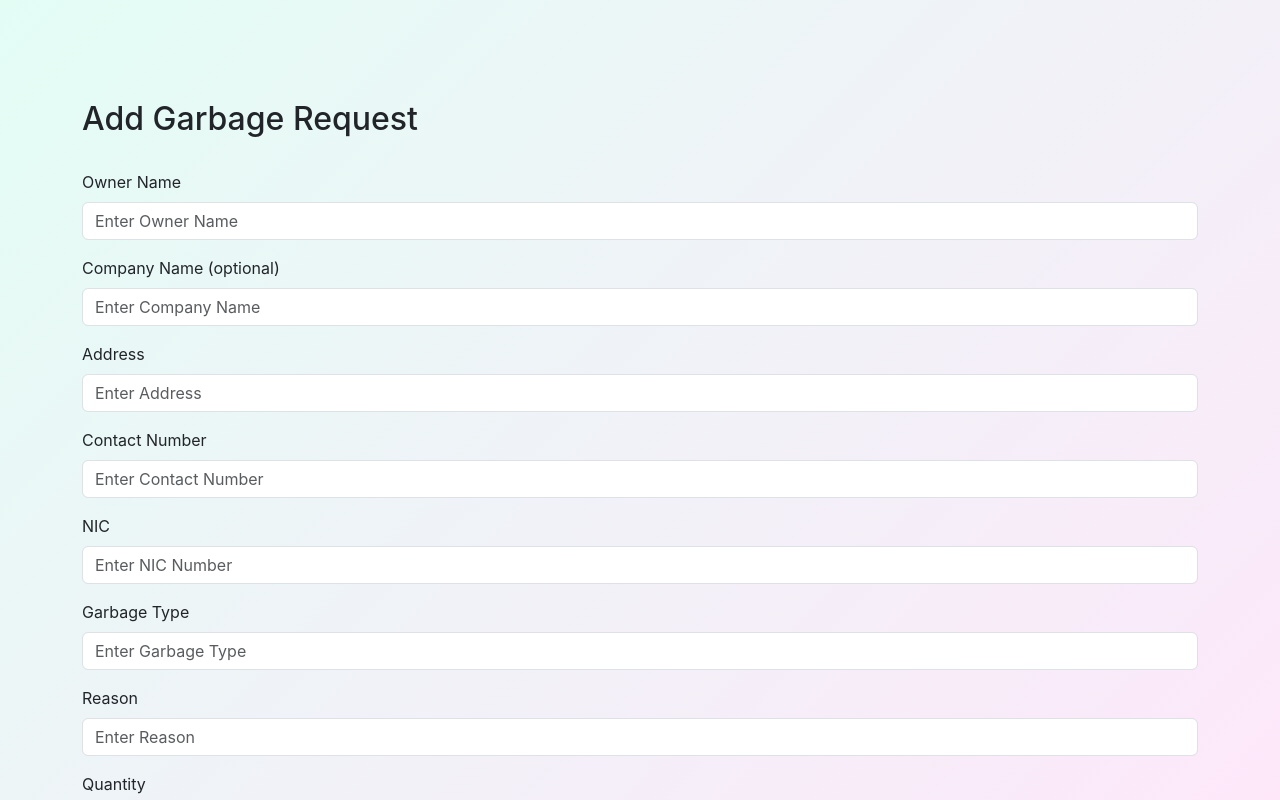
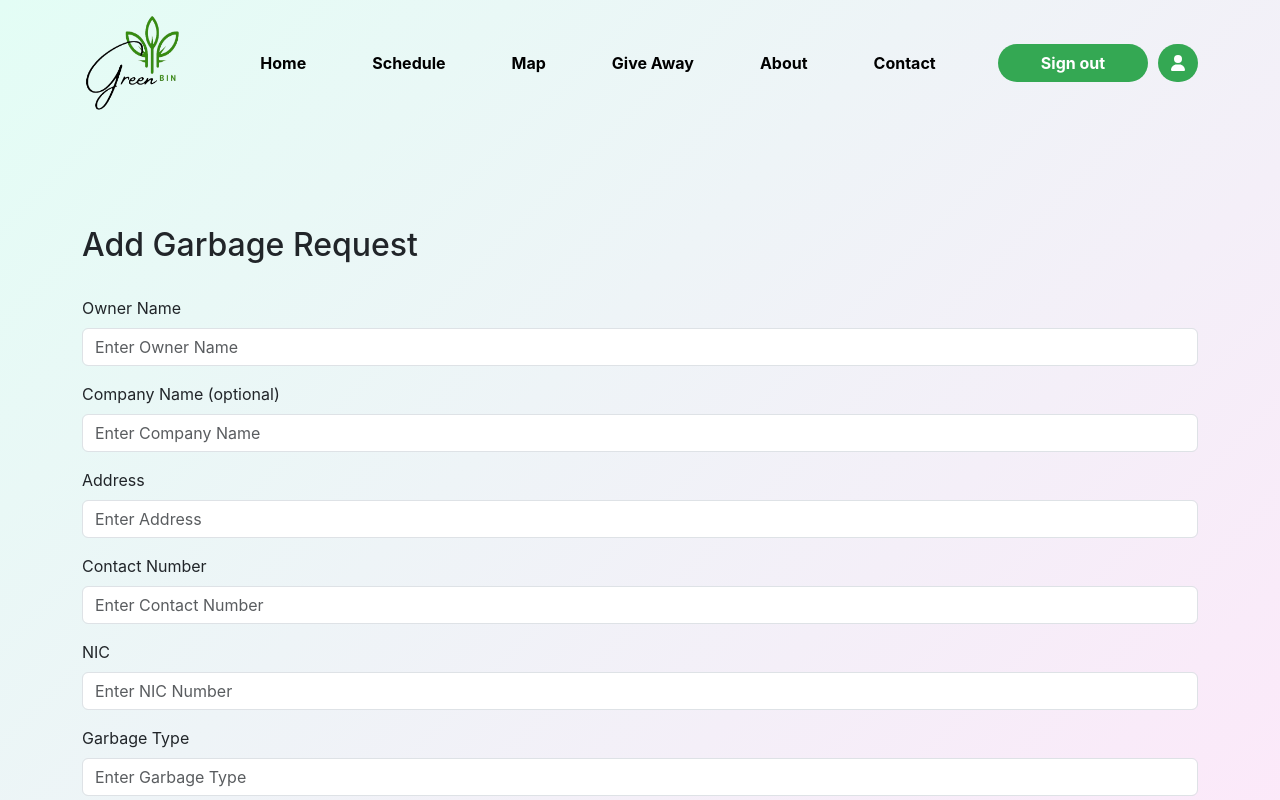
Before and after one commit to sliituni/GarbageManagementSystem, a React (Create React App) app in the folder frontend/: page /addGarbageRequest in a window 1280 px wide. Shown: the top 800 px of the page. Built offline with nearby package versions, Linux system fonts and the light colour scheme.

Commit message:
some edit in styles

```diff
--- a/frontend/src/Components/Binguni/AddGarbageReq.jsx
+++ b/frontend/src/Components/Binguni/AddGarbageReq.jsx
@@ -1,6 +1,7 @@
 import React, { useState } from "react";
 import axios from "axios";
 import { Navigate, useNavigate } from "react-router-dom";
+import { Header } from "../Header";
 
 export default function AddGarbageReq() {
     const Navigate = useNavigate();
@@ -62,6 +63,8 @@ export default function AddGarbageReq() {
 }
 
 return (
+    <div>
+    <Header/>
         <div style={{marginTop:'100px'}}>
             <form className="container" onSubmit={sendData}>
                 <h2>Add Garbage Request</h2><br />
@@ -102,7 +105,9 @@ return (
                 <br/>
                 <h6>Collect within 3 days from the requested date *</h6>
                 <button type="submit" className="btn btn-success rounded-pill" style={{ width: '300px' }}><b>Submit</b></button>
+                <br/><br/>
             </form>
+        </div>
         </div>
     )
 }
--- a/frontend/src/Components/Binguni/Schedule.jsx
+++ b/frontend/src/Components/Binguni/Schedule.jsx
@@ -2,8 +2,8 @@ import React from 'react';
 
 export default function Schedule() {
   return (
-    <div id="gschedule" className="container">
-      <div className="mb-3" style={{ fontSize: '30px', fontWeight: 'bold', color: 'green'}}>Garbage Collection Schedule</div>
+    <div id="gscheadule" className="container" style={{marginTop:'100px'}}>
+      <div className="mb-3" style={{ color:'#34A853', fontWeight:'bold', letterSpacing: '6px'}}><h3><b>GARBAGE COLLECTION SCHEDULE</b></h3></div><br/>
       <table className="table table-bordered">
         <tbody >
         <tr>
--- a/frontend/src/Components/Header.jsx
+++ b/frontend/src/Components/Header.jsx
@@ -9,9 +9,9 @@ export const Header = () => {
   return (
     <nav className="navbar navbar-expand-lg">
       <div className="container container-fluid">
-        <a className="navbar-brand" href="#">
-          <img src={logo} alt="Logo" width="100" height="100" />
-        </a>
+      <Link to={'/landing'} className="navbar-brand">
+      <img src={logo} alt="Logo" width="100" height="100" />
+      </Link>
         <center>
           <div className="collapse navbar-collapse" id="navbarNav">
             <ul className="navbar-nav">
@@ -37,11 +37,11 @@ export const Header = () => {
           </div>
         </center>
         <div>
-          <Link to={"/"} type="button" className="btn btn-success rounded-pill">
+          <Link to={"/"} type="button" className="btn rounded-pill" style={{ width: '150px', background:'#34A853', color:'white' }}>
             <b>Sign out</b>
           </Link>
           <span style={{ marginRight: "10px" }}></span>
-          <Link to={"/profile"} type='button' className="btn btn-success rounded-pill">
+          <Link to={"/profile"} type='button' className="btn rounded-pill" style={{ background:'#34A853', color:'white' }}>
             <FontAwesomeIcon icon={faUser} />
           </Link>
         </div>
--- a/frontend/src/Components/Kavindu/DisplayCS.jsx
+++ b/frontend/src/Components/Kavindu/DisplayCS.jsx
@@ -2,6 +2,7 @@ import React, { useState, useEffect } from "react";
 import axios from "axios";
 import DisplayCSPopup from "./DisplayCSPopup";
 import { useNavigate } from "react-router-dom";
+import { Header } from "../Header";
 
 function DisplayCS() {
 
@@ -29,10 +30,11 @@ function DisplayCS() {
   }, []);
 
   return (
-    <div className="container">
+    <div>
+    <Header/>
+    <div className="container" style={{marginTop:'50px'}}>
       <div className="row justify-content-center">
         <div className="col-md-10">
-          <h2 className="py-4">Community Swap</h2>
           <div className="d-flex justify-content-between align-items-center">
             {/* <div>
               <p style={{ color: 'green' }}>&nbsp;&nbsp;Option for</p>
@@ -40,11 +42,11 @@ function DisplayCS() {
               <p style={{ color: 'green' }}>&nbsp;&nbsp;&nbsp;&nbsp;&nbsp;&nbsp;&nbsp;&nbsp;Over Disposal</p>
             </div> */}
             <div style={{ padding: '10px', marginBottom: '10px' }}>
-              <p style={{ color: 'orange', fontSize: '24px', fontWeight: 'bold', marginBottom: '5px', cursor: 'pointer' }}>&nbsp;&nbsp;Option for Reuse Over Disposal</p>
+              <p style={{ color: '#34A853', fontSize: '24px', fontWeight: 'bold', marginBottom: '5px', cursor: 'pointer', letterSpacing: '5px' }}>OPTION FOR REUSE OVER DISPOSAL</p>
             </div>
 
-            <button className="btn btn-success">
-              <span class="badge bg-secondary" onClick={() => navigate('addItems')}>+ Add Items</span>
+            <button className="btn rounded-pill" style={{ width: '200px', background:'#34A853', color:'white' }}>
+              <span onClick={() => navigate('addItems')}><b>Add Items</b></span>
             </button>
           </div>
           <div className="card" style={{ padding: '20px' }}>
@@ -75,6 +77,7 @@ function DisplayCS() {
         <DisplayCSPopup onClose={() => setCSPopupOpen(false)} itemId={selectedItemId} />
       )}
     </div>
+    </div>
   );
 }
 
--- a/frontend/src/Components/Lakmal/Landing.jsx
+++ b/frontend/src/Components/Lakmal/Landing.jsx
@@ -30,18 +30,18 @@ export default function Landing() {
       <div className='container' style={{ marginLeft:'50%',paddingTop:'175px'}}>
         <div className='row'>
           <div className='col-sm-6'>
-            <div className='btn' style={{ width: '100%', height: '25%', padding: 20, background: '#1111', borderRadius: 20, justifyContent: 'flex-start', alignItems: 'center', gap: 45, display: 'inline-flex' }}>
+              <Link to={'/cs/main'} className='btn' style={{ width: '100%', height: '25%', padding: 20, background: '#1111', borderRadius: 20, justifyContent: 'flex-start', alignItems: 'center', gap: 45, display: 'inline-flex' }}>
                 <div style={{ justifyContent: 'center', alignItems: 'center', display: 'flex' }}>
                   <div style={{ alignSelf: 'stretch', padding: 20, background: '#FBBC05', borderRadius: 15, overflow: 'hidden', justifyContent: 'flex-start', alignItems: 'flex-start', gap: 10, display: 'inline-flex' }}>
                     <h3><FontAwesomeIcon icon={faGift} /></h3>
                   </div>
                 </div>
                 <div style={{ justifyContent: 'center', alignItems: 'center', display: 'flex' }}>
-                <div style={{ color: 'black', fontSize: 20, fontFamily: 'Inter', fontWeight: '700', wordWrap: 'break-word', paddingLeft: '100px' }}>Give Away</div>
+                  <div style={{ color: 'black', fontSize: 20, fontFamily: 'Inter', fontWeight: '700', wordWrap: 'break-word', paddingLeft: '100px' }}>Commuinity Swap</div>
                 </div>
-            </div>
+              </Link>
             <br /><br />
-            <Link to={'/addGarbageRequest'} className='btn' style={{ width: '100%', height: '25%', padding: 20, background: '#11111', borderRadius: 20, justifyContent: 'flex-start', alignItems: 'center', gap: 45, display: 'inline-flex' }}>
+            <Link to={'/addGarbageRequest'} className='btn' style={{ width: '100%', height: '25%', padding: 20, background: '#1111', borderRadius: 20, justifyContent: 'flex-start', alignItems: 'center', gap: 45, display: 'inline-flex' }}>
             <div style={{ justifyContent: 'center', alignItems: 'center', display: 'flex' }}>
                 <div style={{ alignSelf: 'stretch', padding: 20, background: '#34A853', borderRadius: 15, overflow: 'hidden', justifyContent: 'flex-start', alignItems: 'flex-start', gap: 10, display: 'inline-flex' }}>
                   <h3><FontAwesomeIcon icon={faRecycle} /></h3>
--- a/package.json
+++ /dev/null
@@ -1,5 +0,0 @@
-{
-  "dependencies": {
-    "cloudinary": "^2.0.3"
-  }
-}
```
Also changed, not shown: frontend/src/Components/Kavindu/index.jsx (deleted), frontend/src/Components/img/greenbinlogo.png, 1 other file (tests, documents, lock files or other folders). Lines whose indentation alone changed are shown as unchanged.
